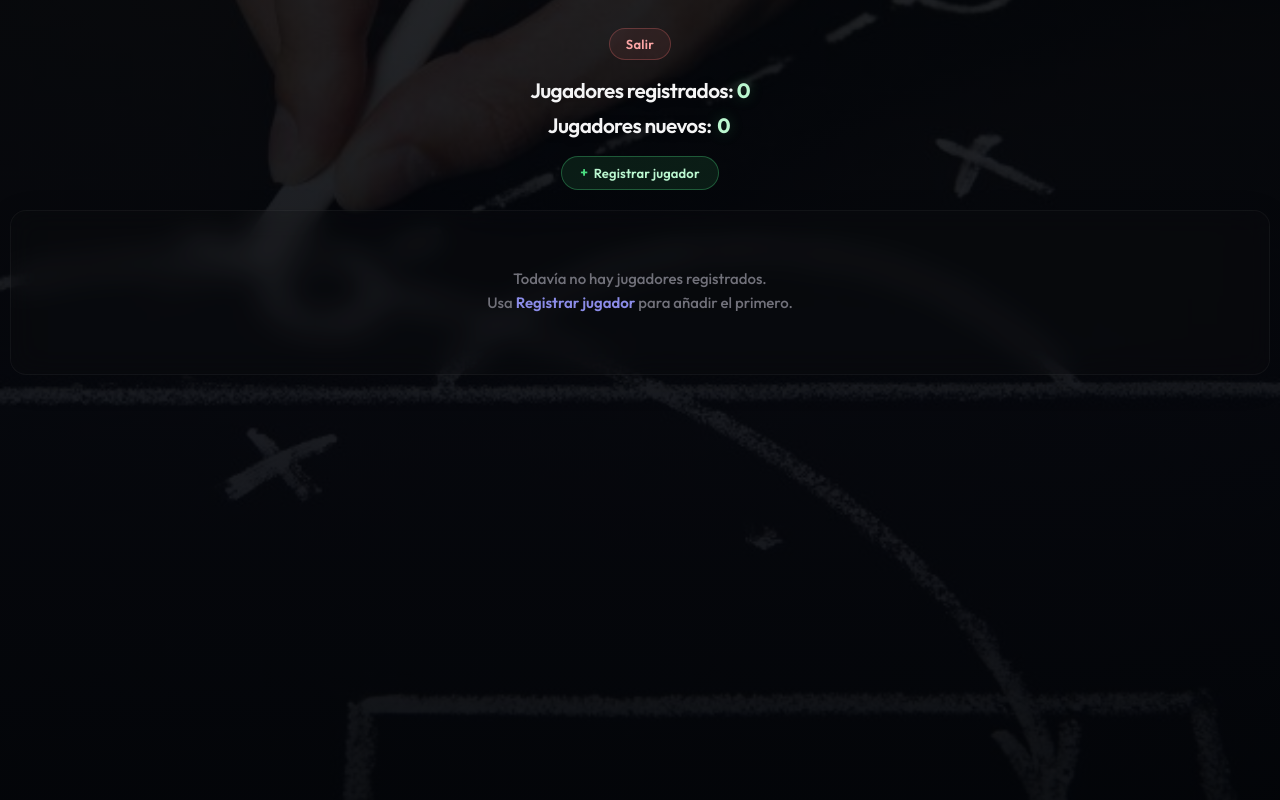
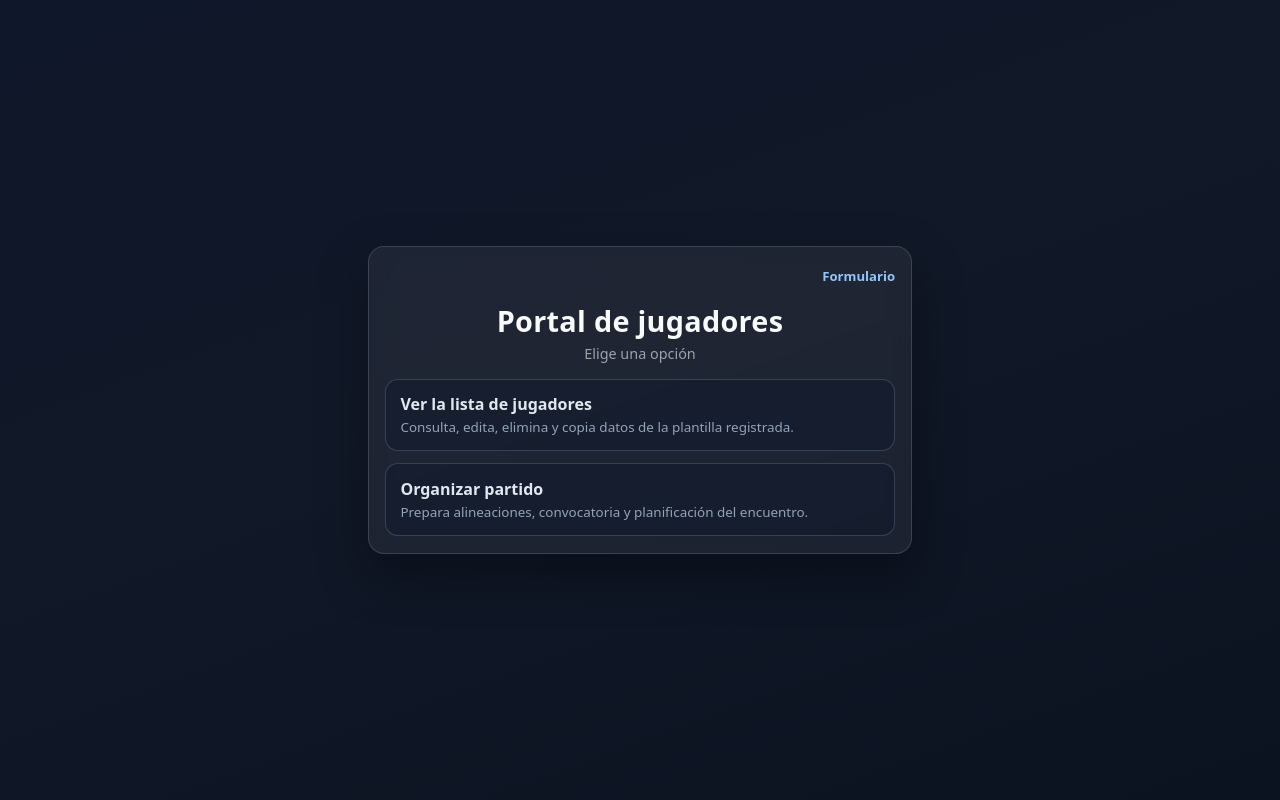
Before and after one commit to Daigel1/registro-de-futbolistas, a FastAPI app: page /jugadores in a window 1280 px wide. Run offline with FastAPI, Linux system fonts and the light colour scheme; some libraries are stand-ins or nearby versions.

Commit message:
Jugadores: crear portal con lista y organizar partido
Made-with: Cursor

```diff
--- a/main.py
+++ b/main.py
@@ -323,7 +323,7 @@ def portada():
 @app.get("/admin/", include_in_schema=False)
 def admin_alias_listado():
     """Compatibilidad: /admin redirige al listado (sin login)."""
-    return RedirectResponse(url="/jugadores", status_code=303)
+    return RedirectResponse(url="/jugadores/lista", status_code=303)
 
 
 def _ctx_listado_jugadores(db: Session) -> dict:
@@ -342,6 +342,14 @@ def _ctx_listado_jugadores(db: Session) -> dict:
 
 
 @app.get("/jugadores", response_class=HTMLResponse)
+def portal_jugadores(request: Request):
+    return templates.TemplateResponse(
+        "jugadores_portal.html",
+        {"request": request},
+    )
+
+
+@app.get("/jugadores/lista", response_class=HTMLResponse)
 def listar_jugadores(request: Request, db: Session = Depends(get_db)):
     ctx = _ctx_listado_jugadores(db)
     ctx["request"] = request
@@ -369,7 +377,7 @@ def guardar_contactos_pendientes(db: Session = Depends(get_db)):
         append_registro_contacto(row.nombre, row.apellido, row.telefono)
         row.contacto_guardado_en = ahora
     db.commit()
-    return RedirectResponse(url="/jugadores", status_code=303)
+    return RedirectResponse(url="/jugadores/lista", status_code=303)
 
 
 @app.post("/jugadores/marcar-tel-copiado")
@@ -396,7 +404,7 @@ def eliminar_jugador(
     if row is not None:
         db.delete(row)
         db.commit()
-    return RedirectResponse(url="/jugadores", status_code=303)
+    return RedirectResponse(url="/jugadores/lista", status_code=303)
 
 
 @app.post("/jugadores/editar", response_class=HTMLResponse)
@@ -445,7 +453,7 @@ def actualizar_jugador(
     row.posicion_favorita = fav
     row.numero_camiseta = num
     db.commit()
-    return RedirectResponse(url="/jugadores", status_code=303)
+    return RedirectResponse(url="/jugadores/lista", status_code=303)
 
 
 def _volver_lista(desde: str | None) -> bool:
@@ -518,5 +526,13 @@ def crear_jugador(
     )
     db.add(jugador)
     db.commit()
-    next_url = "/jugadores" if volver else "/registrar?enviado=1"
+    next_url = "/jugadores/lista" if volver else "/registrar?enviado=1"
     return RedirectResponse(url=next_url, status_code=303)
+
+
+@app.get("/partidos/organizar", response_class=HTMLResponse)
+def organizar_partido(request: Request):
+    return templates.TemplateResponse(
+        "organizar_partido.html",
+        {"request": request},
+    )
--- a/templates/jugadores.html
+++ b/templates/jugadores.html
@@ -1107,7 +1107,7 @@
 <body>
   <div class="wrap">
     <div class="nav-row">
-      <a class="nav-salir" href="/">Salir</a>
+      <a class="nav-salir" href="/jugadores">Portal jugadores</a>
     </div>
     {% set n = jugadores|length %}
     <h1>Jugadores registrados: <span class="h1-numero">{{ n }}</span></h1>
--- /dev/null
+++ b/templates/jugadores_portal.html
@@ -0,0 +1,106 @@
+<!DOCTYPE html>
+<html lang="es">
+<head>
+  <meta charset="UTF-8" />
+  <meta name="viewport" content="width=device-width, initial-scale=1" />
+  <title>Portal de jugadores</title>
+  <style>
+    * { box-sizing: border-box; margin: 0; padding: 0; }
+    body {
+      min-height: 100vh;
+      display: flex;
+      align-items: center;
+      justify-content: center;
+      padding: 1.5rem;
+      font-family: system-ui, -apple-system, Segoe UI, Roboto, sans-serif;
+      background: linear-gradient(160deg, #0f172a 0%, #111827 45%, #0b1220 100%);
+      color: #e5e7eb;
+    }
+    .portal {
+      width: min(92vw, 34rem);
+      background: rgba(255, 255, 255, 0.06);
+      border: 1px solid rgba(148, 163, 184, 0.25);
+      border-radius: 1rem;
+      padding: 1.25rem 1rem 1.1rem;
+      box-shadow: 0 20px 50px rgba(0, 0, 0, 0.35);
+      backdrop-filter: blur(10px);
+      -webkit-backdrop-filter: blur(10px);
+    }
+    .top {
+      display: flex;
+      justify-content: space-between;
+      align-items: center;
+      margin-bottom: 1rem;
+    }
+    .top a {
+      color: #93c5fd;
+      text-decoration: none;
+      font-size: 0.82rem;
+      font-weight: 600;
+    }
+    h1 {
+      text-align: center;
+      font-size: clamp(1.3rem, 4.4vw, 1.8rem);
+      margin-bottom: 0.25rem;
+      color: #f8fafc;
+      letter-spacing: 0.01em;
+    }
+    .sub {
+      text-align: center;
+      color: #a1a1aa;
+      margin-bottom: 1rem;
+      font-size: 0.9rem;
+    }
+    .grid {
+      display: grid;
+      gap: 0.75rem;
+    }
+    .card-link {
+      display: block;
+      text-decoration: none;
+      color: inherit;
+      border: 1px solid rgba(148, 163, 184, 0.28);
+      border-radius: 0.8rem;
+      padding: 0.85rem 0.9rem;
+      background: rgba(15, 23, 42, 0.45);
+      transition: transform 0.14s ease, border-color 0.14s ease, background 0.14s ease;
+    }
+    .card-link:hover {
+      transform: translateY(-1px);
+      border-color: rgba(125, 211, 252, 0.55);
+      background: rgba(30, 41, 59, 0.55);
+    }
+    .title {
+      font-weight: 700;
+      font-size: 1rem;
+      margin-bottom: 0.2rem;
+      color: #e2e8f0;
+    }
+    .desc {
+      font-size: 0.84rem;
+      color: #94a3b8;
+      line-height: 1.35;
+    }
+  </style>
+</head>
+<body>
+  <main class="portal" aria-label="Portal de jugadores">
+    <div class="top">
+      <span></span>
+      <a href="/registrar">Formulario</a>
+    </div>
+    <h1>Portal de jugadores</h1>
+    <p class="sub">Elige una opción</p>
+    <div class="grid">
+      <a class="card-link" href="/jugadores/lista">
+        <div class="title">Ver la lista de jugadores</div>
+        <div class="desc">Consulta, edita, elimina y copia datos de la plantilla registrada.</div>
+      </a>
+      <a class="card-link" href="/partidos/organizar">
+        <div class="title">Organizar partido</div>
+        <div class="desc">Prepara alineaciones, convocatoria y planificación del encuentro.</div>
+      </a>
+    </div>
+  </main>
+</body>
+</html>
```
Also changed, not shown: templates/organizar_partido.html (added, +55 -0 lines).
